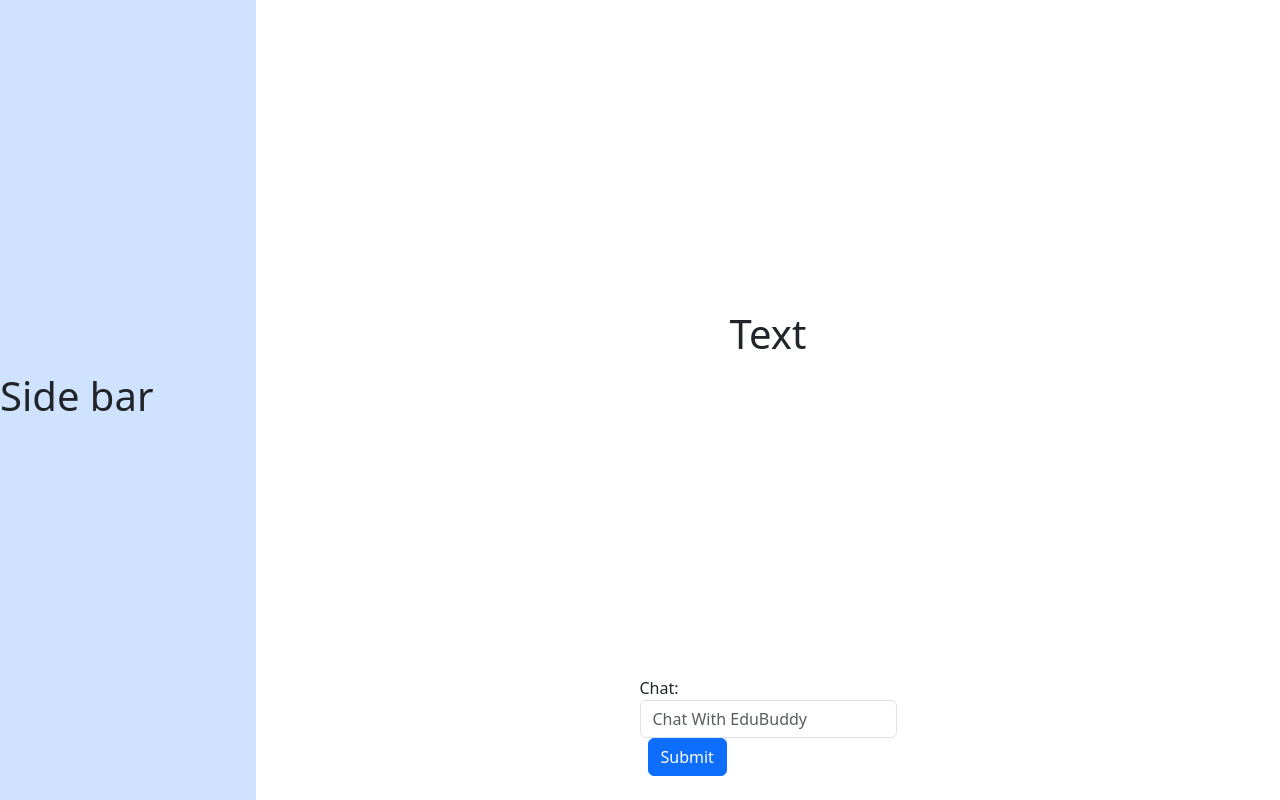
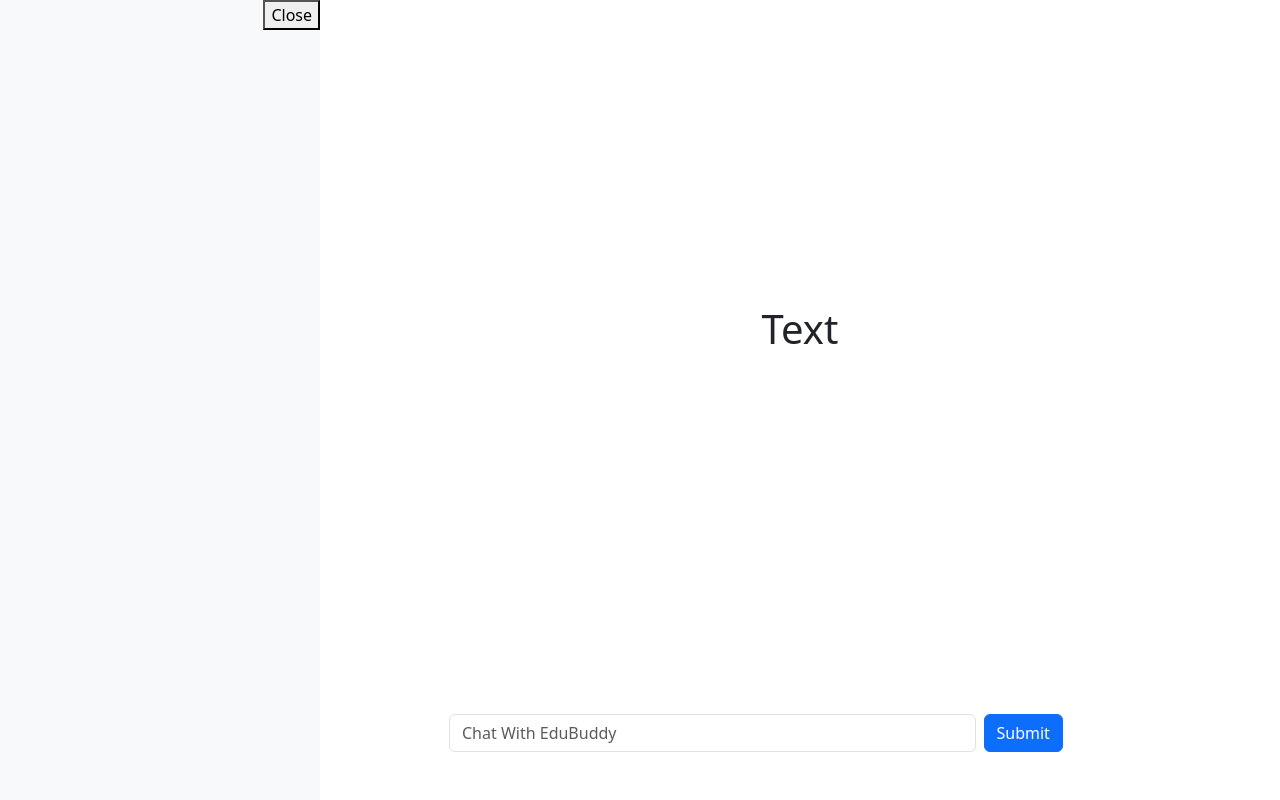
Before and after one commit to rChwiecko/EduBuddy.ai, a React (Vite) app in the folder EduBuddy/: page / in a window 1280 px wide. Built offline with nearby package versions, Linux system fonts and the light colour scheme.

Commit message:
fixing styling problem with sidebar

```diff
--- a/EduBuddy/src/body/body.css
+++ b/EduBuddy/src/body/body.css
@@ -1,5 +1,16 @@
-.body{
-    display: flex;
-    color: aqua;
-    width: 100%;
+/* body.css */
+
+.body-main {
+    transition: width 0.3s ease-in-out;
+    height: 100%; /* Ensure it takes the full height available */
 }
+
+/* When the sidebar is open */
+.sidebar-open {
+    width: 75%; /* Adjust this based on the sidebar width */
+}
+
+/* When the sidebar is closed */
+.sidebar-closed {
+    width: 90%; /* Takes up more space when the sidebar is closed */
+}
--- a/EduBuddy/src/body/body.jsx
+++ b/EduBuddy/src/body/body.jsx
@@ -3,9 +3,11 @@ import Footer from '../footer/footer';
 import './body.css'
 export default function BodyMain() {
     return (
-        <div class="d-flex flex-column justify-content-between align-items-center w-100 h-100">
-            <ChatSection />
-            <Footer />
+        <div className='d-flex flex-grow-1'>
+            <div class="d-flex flex-column justify-content-between align-items-center w-100 h-100">
+                <ChatSection />
+                <Footer />
+            </div>
         </div>
     );
 }
--- a/EduBuddy/src/footer/footer.jsx
+++ b/EduBuddy/src/footer/footer.jsx
@@ -25,20 +25,21 @@ export default function Footer() {
     }
 
     return (
-        <div className='w-100 pb-4 d-flex justify-content-center align-items-center'>
-            <form onSubmit={handleSubmit}>
-                <label htmlFor="prompt" className='me-3'>Chat:</label>
+<div className='container mt-5 w-100 d-flex justify-content-center pb-5'>
+    <form onSubmit={handleSubmit} className='d-flex align-items-center w-75'>
         <input
-                    className='form-control flex-grow-1'
+            className='form-control me-2'
             id="prompt"
             name="prompt"
             placeholder="Chat With EduBuddy"
             type="text"
             value={prompt}  // Bind input value to state
             onChange={e => setPrompt(e.target.value)}  // Update state on input change
+            style={{ width: '75%' }}  // Set the input width to 75% of the form
         />
-                <button className="btn btn-primary ms-2" type="submit">Submit</button>
+        <button className="btn btn-primary" type="submit">Submit</button>
     </form>
 </div>
+
     );
 }
--- a/EduBuddy/src/sideMenu/sideMenu.css
+++ b/EduBuddy/src/sideMenu/sideMenu.css
@@ -0,0 +1,23 @@
+/* SideMenu.css */
+
+.side-menu-container {
+    display: flex;
+    flex-direction: column;
+    align-items: flex-start;
+    height: 100vh; /* Full height */
+    transition: width 1s ease-in-out; /* Smooth transition for width */
+    position: relative;
+    overflow: hidden; /* Hide overflowing content */
+    background-color: #f8f9fa; /* Assuming this is your 'bg-primary-subtle' */
+    padding-left: 10px; /* Add padding to ensure content is not cut off */
+}
+
+/* Sidebar when open */
+.side-menu-container.open {
+    width: 25%; /* Expand to 25% width when open */
+}
+
+/* Sidebar when closed */
+.side-menu-container.closed {
+    width: 5%; /* Shrink to 5% width when closed */
+}
--- a/EduBuddy/src/sideMenu/sideMenu.jsx
+++ b/EduBuddy/src/sideMenu/sideMenu.jsx
@@ -1,7 +1,30 @@
-export default function SideMenu(){
+import { useState } from 'react';
+import './sideMenu.css'; // Import the CSS file for styling
+
+export default function SideMenu() {
+    const [sideBarState, setSideBarState] = useState(true);
+
+    const sideBarStatusChange = (event) => {
+        event.preventDefault();
+        setSideBarState(!sideBarState);
+    };
+
     return (
-        <div className="bg-primary-subtle w-25 d-flex flex-direction-column align-items-center">
-            <h1>Side bar</h1>
-        </div>
-    )
+        <>
+            {sideBarState && (
+                <div className="side-menu-container open">
+                    <div className='d-flex flex-row-reverse w-100'>
+                        <button onClick={sideBarStatusChange} className="toggle-button">Close</button>
+                    </div>
+                    <div className="sidebar-content">
+                    </div>
+                </div>
+            )}
+            {!sideBarState && (
+                <div className="side-menu-container closed">
+                    <button onClick={sideBarStatusChange} className="toggle-button">Open</button>
+                </div>
+            )}
+        </>
+    );
 }
```
Lines whose indentation alone changed are shown as unchanged.
